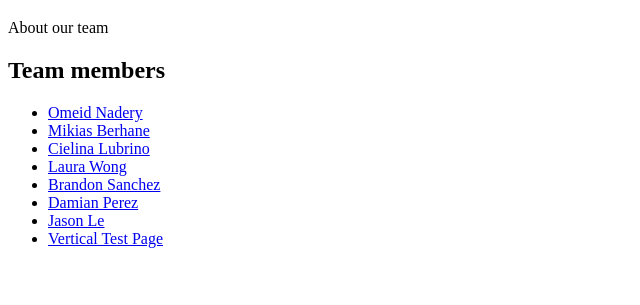
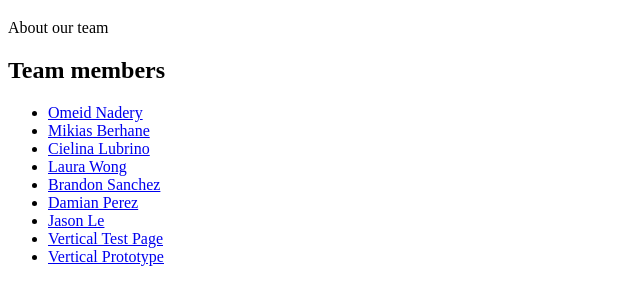
Before and after one commit to OmeidN/Pathwise, a website: page application/index.html in a window 1280 px wide. Shown: the part 61-366 px from the top of the page, without its empty margins (0-640 px from the left). Drawn offline with Linux system fonts and the light colour scheme.

Commit message:
linked vertical prototype to home page for testing

```diff
--- a/application/index.html
+++ b/application/index.html
@@ -18,6 +18,7 @@
     <li><a href="public/team-members/damian.html">Damian Perez</a></li>
     <li><a href="public/team-members/jason.html">Jason Le</a></li>
     <li><a href="verticalTestPage.html">Vertical Test Page</a></li>
+    <li><a href="vertical-prototype/index.html">Vertical Prototype</a></li>
   </ul>
 </body>
 </html>
```
